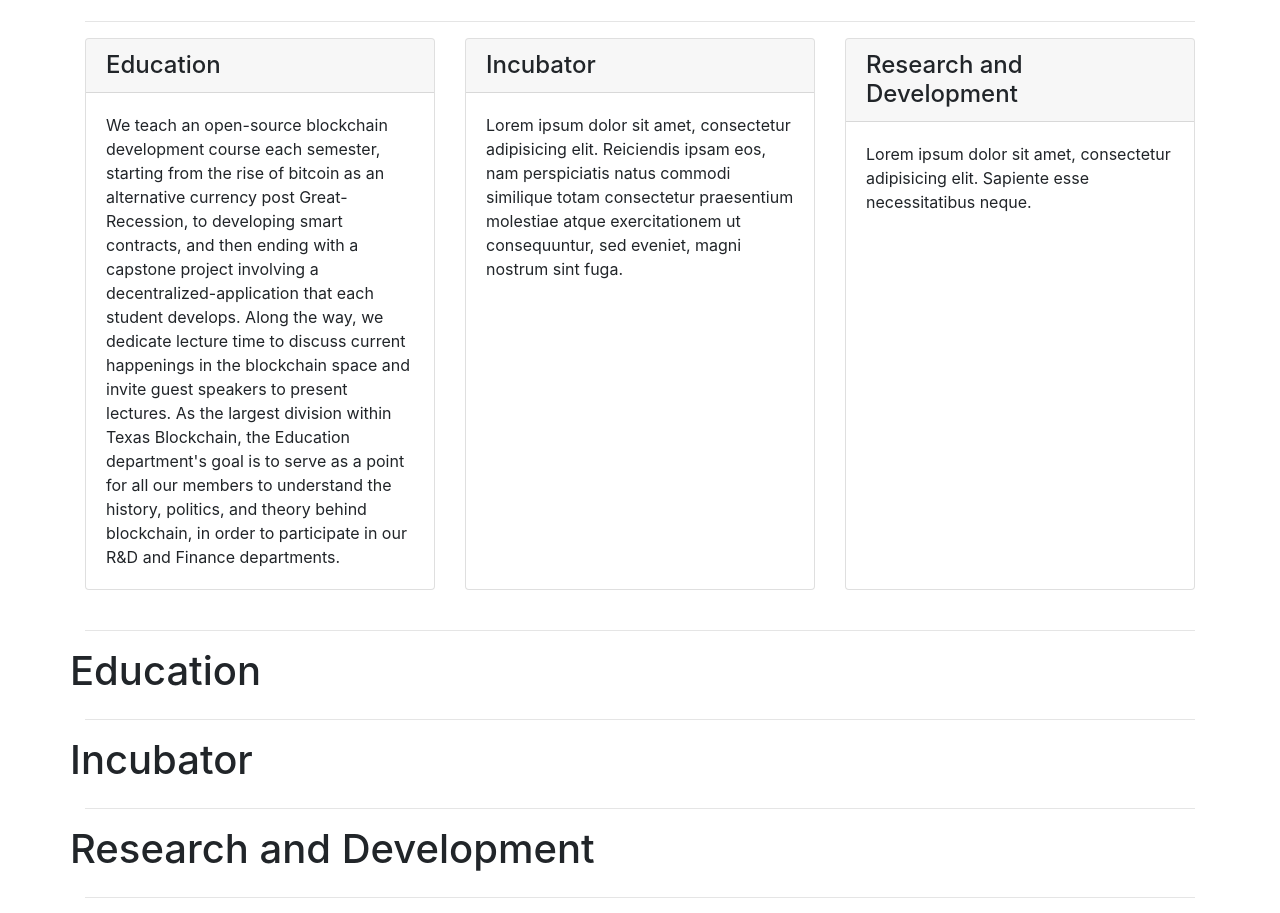
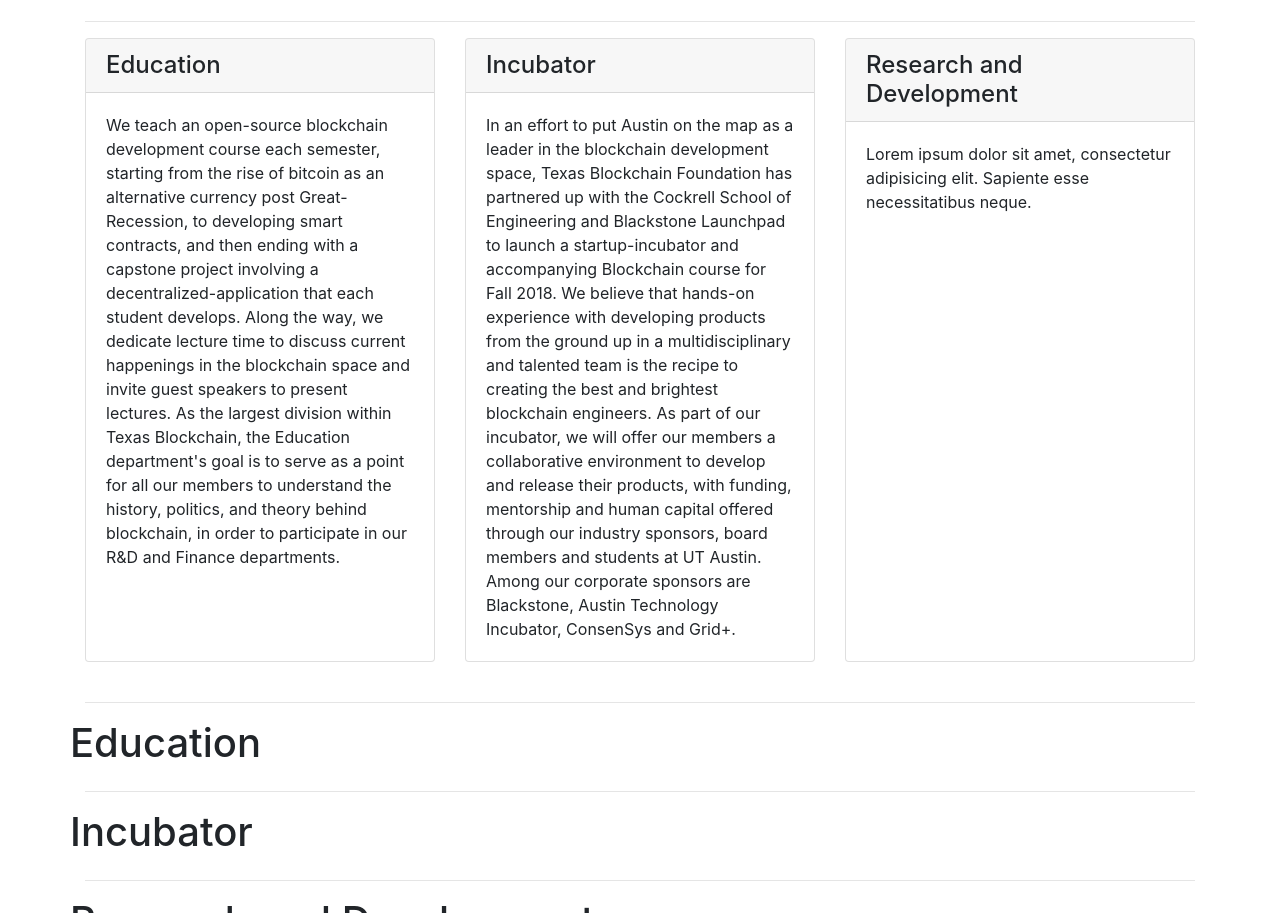
Before and after one commit to TexasBlockchain/site_new, a website with bundled scripts: page index.html in a window 1280 px wide. Shown: the part 1015-1928 px from the top of the page. Built offline with nearby package versions, Linux system fonts and the light colour scheme; grey boxes are pictures that could not be loaded.

Commit message:
Incubator details
Added info on Incubator

```diff
--- a/index.html
+++ b/index.html
@@ -175,7 +175,12 @@
           <div class="card h-100">
             <h4 class="card-header">Incubator</h4>
             <div class="card-body">
-              <p class="card-text">Lorem ipsum dolor sit amet, consectetur adipisicing elit. Reiciendis ipsam eos, nam perspiciatis natus commodi similique totam consectetur praesentium molestiae atque exercitationem ut consequuntur, sed eveniet, magni nostrum sint fuga.</p>
+              <p class="card-text">
+                In an effort to put Austin on the map as a leader in the blockchain development space, Texas Blockchain Foundation has partnered up with the Cockrell School of Engineering and Blackstone Launchpad to launch a startup-incubator
+                and accompanying Blockchain course for Fall 2018. We believe that hands-on experience with developing products from the ground up in a multidisciplinary and talented team is the recipe to creating the best and brightest blockchain engineers.
+                As part of our incubator, we will offer our members a collaborative environment to develop and release their products, with funding, mentorship and human capital offered through our industry sponsors, board members and students at UT Austin. Among our
+                corporate sponsors are Blackstone, Austin Technology Incubator, ConsenSys and Grid+.
+              </p>
             </div>
           </div>
         </div>
```
